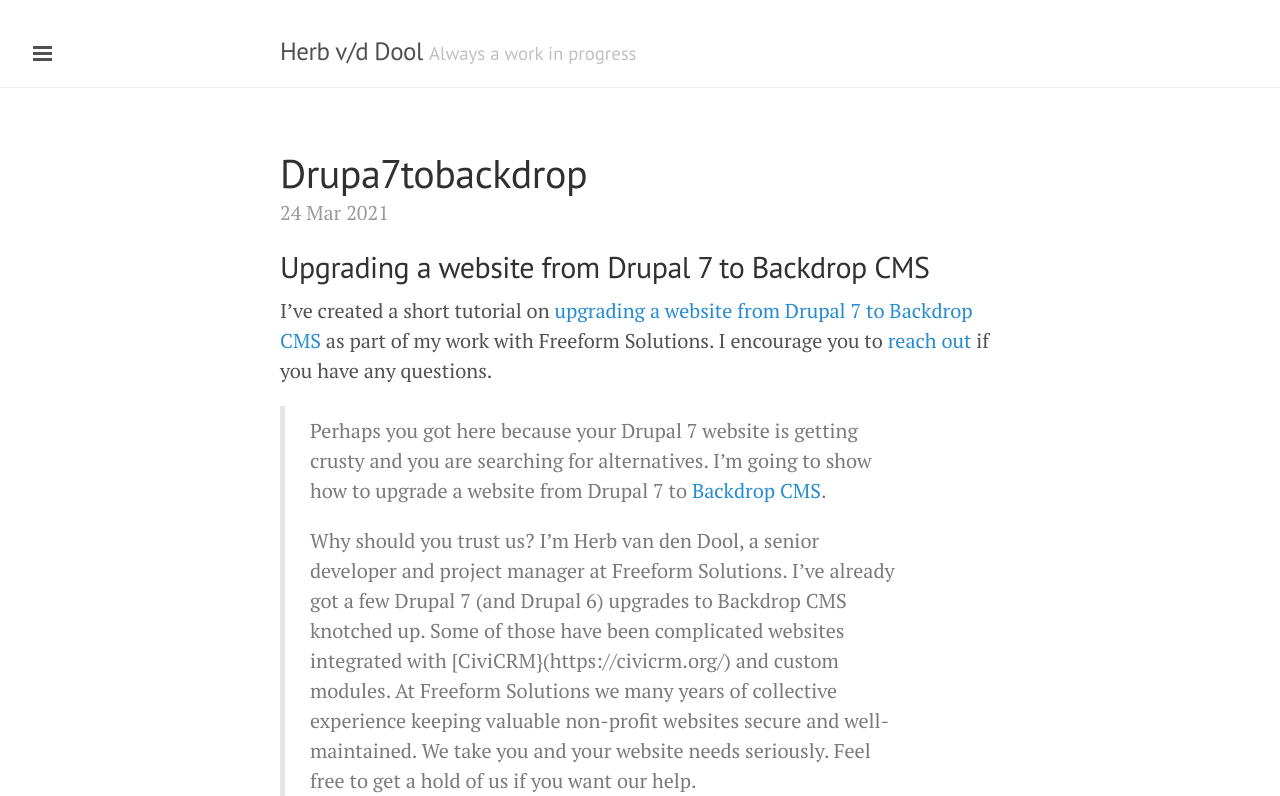
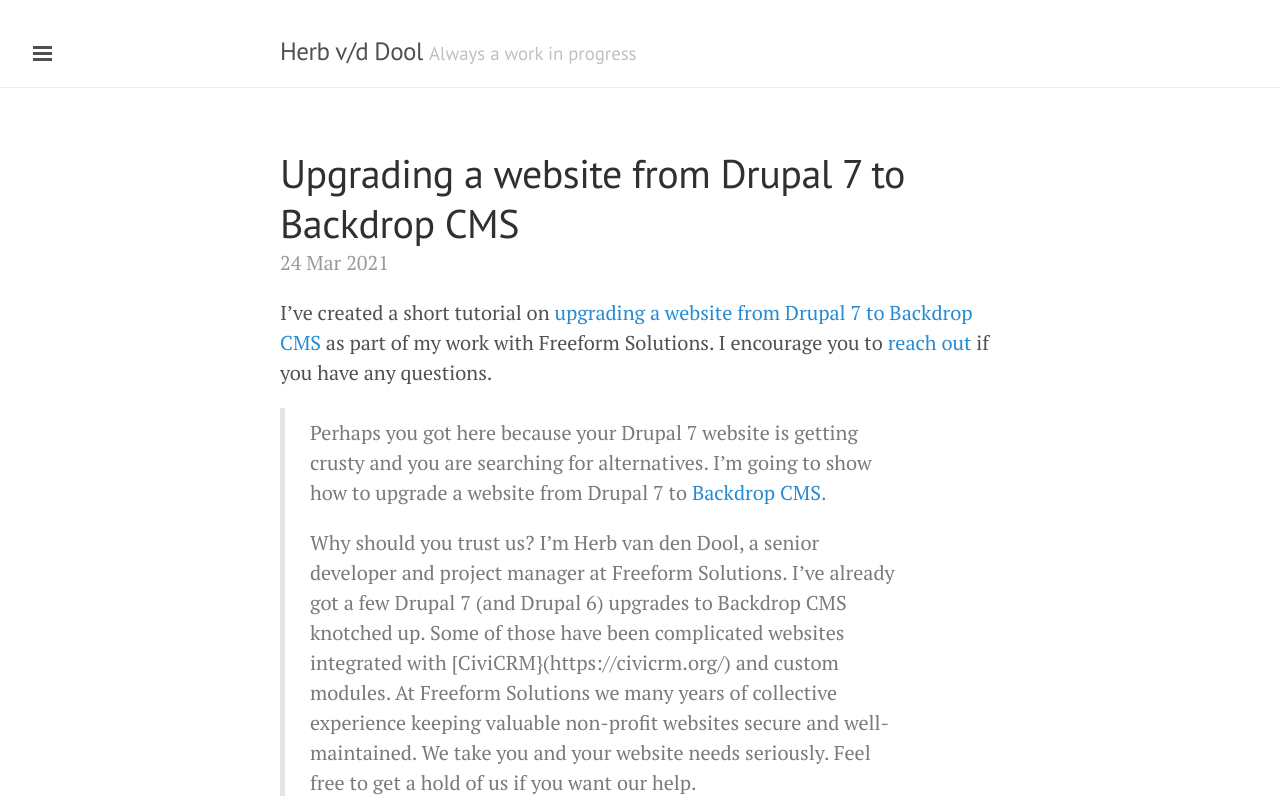
Before and after one commit to herbdool/herbdool.github.com, a Jekyll site: the page built from _posts/2021-03-24-drupa7tobackdrop.md, in a window 1280 px wide and 900 px high, cut to the strip 104-900 px from the top of the window. Built offline with Jekyll 4.4.1, drawn with Linux system fonts in a browser that asks for light colours; Markdown is read by kramdown in place of the engine named in the settings; some of the changed lines change nothing that is shown.

Commit message:
Update 2021-03-24-drupa7tobackdrop.md

```diff
--- a/_posts/2021-03-24-drupa7tobackdrop.md
+++ b/_posts/2021-03-24-drupa7tobackdrop.md
@@ -1,13 +1,12 @@
 ---
 layout: post
+title: "Upgrading a website from Drupal 7 to Backdrop CMS"
 published: true
 tags:
   - project
   - backdrop
   - drupal
 ---
-
-## Upgrading a website from Drupal 7 to Backdrop CMS
 
 I've created a short tutorial on [upgrading a website from Drupal 7 to Backdrop CMS](https://www.freeform.ca/upgrading-website-drupal-7-backdrop-cms) as part of my work with Freeform Solutions. I encourage you to [reach out](https://www.freeform.ca/form/inquiries) if you have any questions.
 
```
